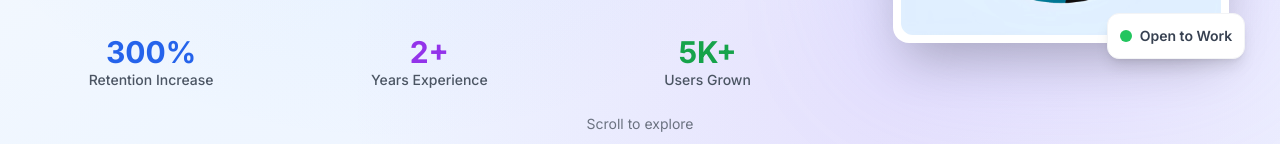
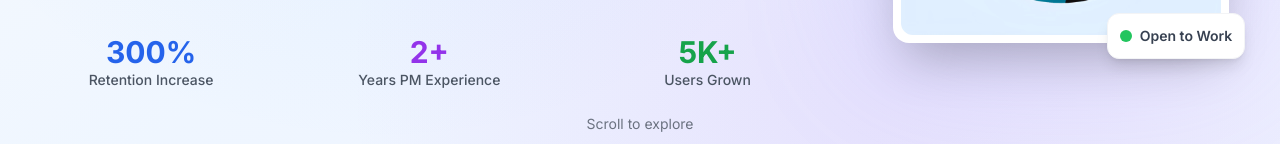
Before and after one commit to Bibhu500/bibhuranjan, a React (Vite) app: page / in a window 1280 px wide. Shown: the part 565-709 px from the top of the page. Built offline with nearby package versions, Linux system fonts and the light colour scheme.

Commit message:
resume ex

```diff
--- a/src/pages/Home.jsx
+++ b/src/pages/Home.jsx
@@ -139,7 +139,7 @@
                 </div>
                 <div className="text-center">
                   <div className="text-3xl font-bold text-purple-600">2+</div>
-                  <div className="text-sm text-gray-600 font-medium">Years Experience</div>
+                  <div className="text-sm text-gray-600 font-medium">Years PM Experience</div>
                 </div>
                 <div className="text-center">
                                   <div className="text-3xl font-bold text-green-600">5K+</div>
```
